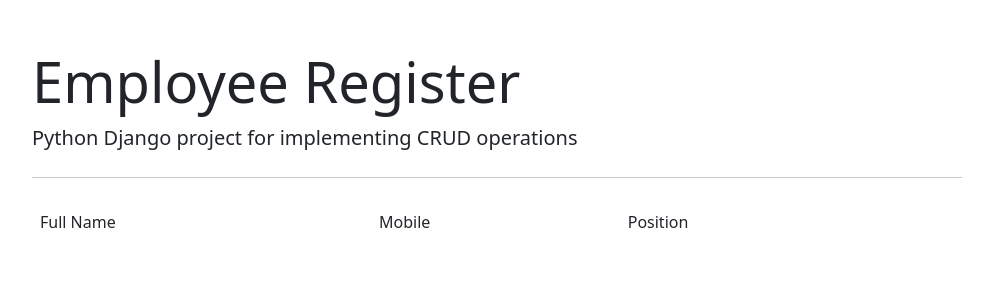
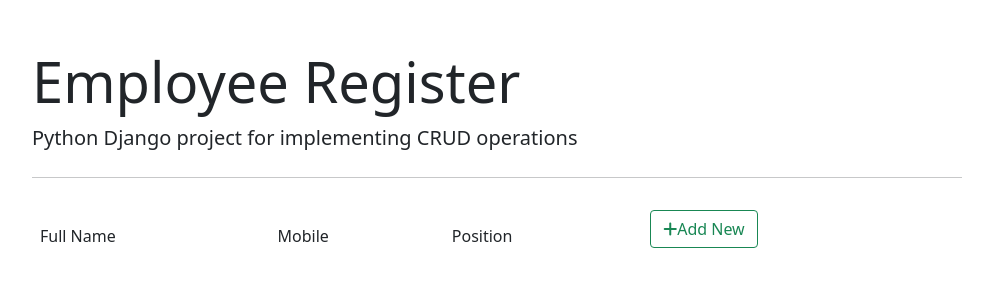
Before and after one commit to DouglasCandido/Django---Employee-Manager, a Django app: page /employee/list/ in a window 1280 px wide. Shown: the top 300 px of the page, without its empty margins (143-1136 px from the left). Run offline with Django 3.2, Linux system fonts and the light colour scheme; data that the repository does not hold is empty; some libraries are stand-ins or nearby versions.

Commit message:
Funcionalidade Deletar Empregado adicionada.

```diff
--- a/Employee Manager/employee_register/templates/employee_register/employee_list.html
+++ b/Employee Manager/employee_register/templates/employee_register/employee_list.html
@@ -7,7 +7,7 @@
             <td>Full Name</td>
             <td>Mobile</td>
             <td>Position</td>
-            <td></td>
+            <td><a href="{% url 'employee_insert' %}" class="btn btn-outline-success"><i class="fa fa-plus"></i>Add New</a></td>
         </tr>
     </thead>
     <tbody>
@@ -16,7 +16,17 @@
             <td>{{employee.fullname}}</td>
             <td>{{employee.mobile}}</td>
             <td>{{employee.position}}</td>
-            <td><a href="{% url 'employee_update' employee.id %}" class="btn text-secondary px-0"><i class="far fa-edit fa-lg"></i></a></td>
+            <td>
+                <a href="{% url 'employee_update' employee.id %}" class="btn text-secondary px-0">
+                    <i class="far fa-edit fa-lg"></i>
+                </a>
+                <form action="{% url 'employee_delete' employee.id %}" method="post" class="d-inline">
+                    {% csrf_token %}
+                    <button type="submit" class="btn">
+                        <i class="fa fa-trash-alt fa-lg text-danger float-right"></i>
+                    </button>
+                </form>
+            </td>
         </tr>
         {% endfor %}
     </tbody>
--- a/Employee Manager/employee_register/urls.py
+++ b/Employee Manager/employee_register/urls.py
@@ -4,5 +4,6 @@
 urlpatterns = [
     path('', views.employee_form, name = 'employee_insert'),
     path('<int:id>/', views.employee_form, name = 'employee_update'),
-    path('list/', views.employee_list,name = 'employee_list')
+    path('list/', views.employee_list, name = 'employee_list'),
+    path('delete/<int:id>/', views.employee_delete, name = "employee_delete")
 ]
--- a/Employee Manager/employee_register/views.py
+++ b/Employee Manager/employee_register/views.py
@@ -26,5 +26,7 @@
             form.save()
         return redirect('/employee/list')
 
-def employee_delete(request):
-    return
+def employee_delete(request, id):
+    employee = Employee.objects.get(pk = id)
+    employee.delete()
+    return redirect('/employee/list')
```
Also changed, not shown: Employee Manager/employee_register/templates/employee_register/employee_form.html (+8 -1 lines), 3 other files.
